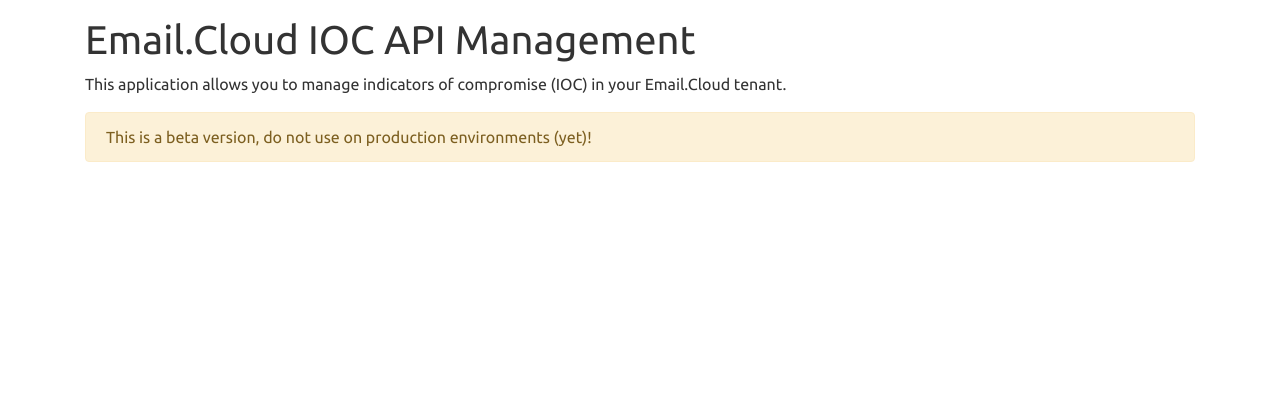
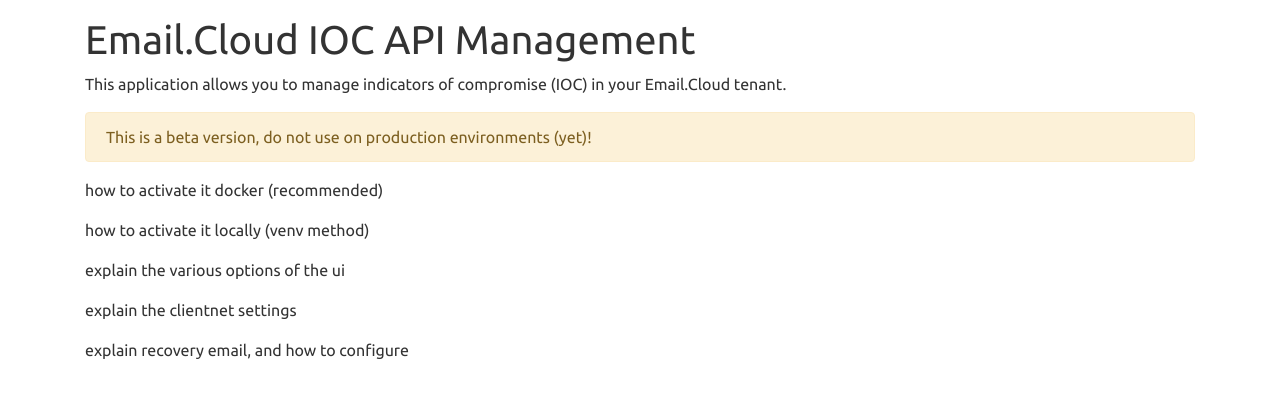
Before and after one commit to coolhva/ecapi, a Flask app: page / in a window 1280 px wide. Shown: the part 56-454 px from the top of the page. Run offline with Flask 2, Linux system fonts and the light colour scheme; some libraries are stand-ins or nearby versions.

Commit message:
Updates to images

```diff
--- a/app/templates/index.html
+++ b/app/templates/index.html
@@ -5,4 +5,9 @@
     <h1>Email.Cloud IOC API Management</h1>
     <p>This application allows you to manage indicators of compromise (IOC) in your Email.Cloud tenant.</p>
     <div class="alert alert-warning" role="alert">This is a beta version, do not use on production environments (yet)!</div>
+    <p>how to activate it docker (recommended)</p>
+    <p>how to activate it locally (venv method)</p>
+    <p>explain the various options of the ui</p>
+    <p>explain the clientnet settings</p>
+    <p>explain recovery email, and how to configure</p>
 {% endblock %}
```
Also changed, not shown: app/static/bidirectional.svg, app/static/inbound.svg, app/static/outbound.svg, 3 other files.
